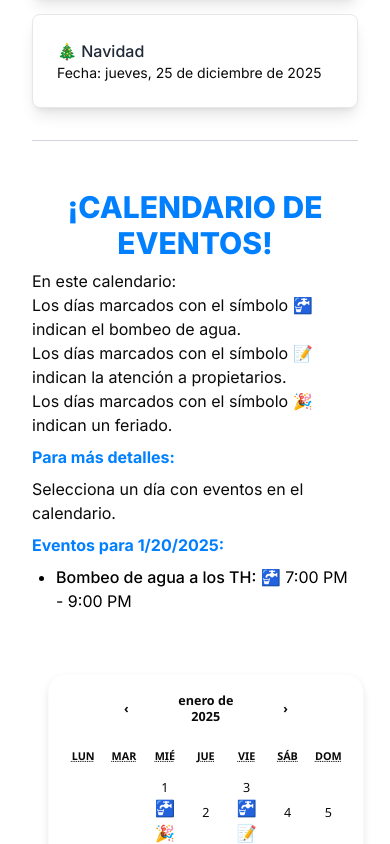
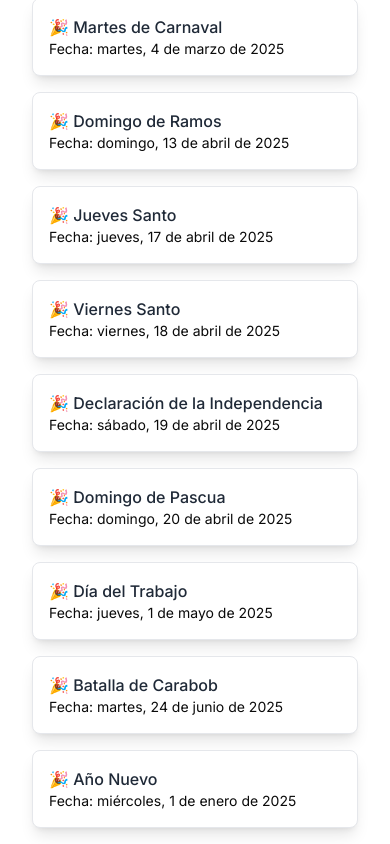
Before and after one commit to JanteWinkel/vista-azul-page, a Next.js app: page /calendario in a window 390 px wide. Shown: the part 840-1684 px from the top of the page. Built offline with nearby package versions, Linux system fonts and the light colour scheme.

Commit message:
agregados feriados hasta abril y mejoras calendario

```diff
--- a/app/calendario/calendario_components/eventos.tsx
+++ b/app/calendario/calendario_components/eventos.tsx
@@ -33,6 +33,15 @@ const recurringEvents: Event[] = [
 
 // Feriados
 const holidayEvents: Holiday[] = [
+    { date: new Date(2025, 2, 3), title: "Lunes de Carnaval", emoji: "🎉",},
+    { date: new Date(2025, 2, 4), title: "Martes de Carnaval", emoji: "🎉",},
+    { date: new Date(2025, 3, 13), title: "Domingo de Ramos", emoji: "🎉",},
+    { date: new Date(2025, 3, 17), title: "Jueves Santo", emoji: "🎉",},
+    { date: new Date(2025, 3, 18), title: "Viernes Santo", emoji: "🎉",},
+    { date: new Date(2025, 3, 19), title: "Declaración de la Independencia", emoji: "🎉",},
+    { date: new Date(2025, 3, 20), title: "Domingo de Pascua", emoji: "🎉",},
+    { date: new Date(2025, 4, 1), title: "Día del Trabajo", emoji: "🎉",},
+    { date: new Date(2025, 5, 24), title: "Batalla de Carabob", emoji: "🎉",},
     { date: new Date(2025, 0, 1), title: "Año Nuevo", emoji: "🎉" },
     { date: new Date(2025, 11, 25), title: "Navidad", emoji: "🎄" },
     // Agrega más feriados aquí si lo deseas
@@ -79,7 +88,7 @@ const EventSchedule = () => {
                     {holidayEvents.map((holiday, idx) => (
                         <li
                             key={idx}
-                            className="p-6 border border-gray-200 rounded-lg shadow-lg bg-white dark:bg-gray-800 dark:border-gray-600"
+                            className="p-4 border border-gray-200 rounded-lg shadow-lg bg-white dark:bg-gray-800 dark:border-gray-600"
                         >
                             <p className="font-medium text-gray-800 dark:text-gray-200">
                                 {holiday.emoji} {holiday.title}
--- a/app/calendario/page.tsx
+++ b/app/calendario/page.tsx
@@ -3,103 +3,171 @@
 import EventSchedule from "./calendario_components/eventos";
 import Footer from "@/components/footer";
 import { useState } from "react";
-import "react-calendar/dist/Calendar.css"; // Estilos predeterminados de react-calendar
-import "./calendar.css"; // Tus estilos personalizados
+import "react-calendar/dist/Calendar.css";
+import "./calendar.css";
 import dynamic from "next/dynamic";
 
 const Calendar = dynamic(() => import("react-calendar"), { ssr: false });
 
-// Definir los eventos recurrentes
 interface Event {
   title: string;
-    days: string[]; // Días de la semana en los que ocurre el evento
+  days: string[];
   time: string;
-    emoji: string;
+  color: string;
 }
 
 interface Holiday {
   date: Date;
   title: string;
-    emoji: string;
+  color: string;
 }
 
-// Eventos recurrentes
+// Definir eventos recurrentes con colores
 const recurringEvents: Event[] = [
   {
     title: "Bombeo de agua a los TH",
     days: ["Monday", "Wednesday", "Friday"],
     time: "7:00 PM - 9:00 PM",
-        emoji: "🚰",
+    color: "#3b82f6", // Azul
   },
   {
     title: "Atención a propietarios en oficina",
     days: ["Friday"],
     time: "3:00 PM - 5:00 PM",
-        emoji: "📝",
+    color: "#facc15", // Amarillo
   },
 ];
 
-// Eventos de feriados
+// Definir feriados con color morado
 const holidayEvents: Holiday[] = [
+  {
+    date: new Date(2025, 2, 3),
+    title: "Lunes de Carnaval",
+    color: "#a855f7",
+  },
+  {
+    date: new Date(2025, 2, 4),
+    title: "Martes de Carnaval",
+    color: "#a855f7",
+  },
+  {
+    date: new Date(2025, 3, 13),
+    title: "Domingo de Ramos",
+    color: "#a855f7",
+  },
+  {
+    date: new Date(2025, 3, 17),
+    title: "Jueves Santo",
+    color: "#a855f7",
+  },
+  {
+    date: new Date(2025, 3, 18),
+    title: "Viernes Santo",
+    color: "#a855f7",
+  },
+  {
+    date: new Date(2025, 3, 19),
+    title: "Declaración de la Independencia",
+    color: "#a855f7",
+  },
+  {
+    date: new Date(2025, 3, 20),
+    title: "Domingo de Pascua",
+    color: "#a855f7",
+  },
+  {
+    date: new Date(2025, 4, 1),
+    title: "Día del Trabajo",
+    color: "#a855f7",
+  },
+  {
+    date: new Date(2025, 5, 24),
+    title: "Batalla de Carabobo",
+    color: "#a855f7",
+  },
   {
     date: new Date(2025, 0, 1),
     title: "Año Nuevo",
-        emoji: "🎉",
+    color: "#a855f7",
   },
   {
     date: new Date(2025, 11, 25),
     title: "Navidad",
-        emoji: "🎉",
+    color: "#a855f7",
   },
-    // Agrega más feriados aquí si lo deseas
 ];
 
 const EventCalendar = () => {
   const [selectedDate, setSelectedDate] = useState<Date | null>(new Date());
 
-    // Función para obtener el contenido del día (si tiene evento)
+  // Función para obtener el contenido del día con colores divididos en partes
   const getTileContent = ({ date }: { date: Date }) => {
-        const eventsForDate: string[] = [];
+    const colors: string[] = [];
 
     // Buscar eventos recurrentes
     recurringEvents.forEach((event) => {
       const dayName = new Intl.DateTimeFormat("en-US", { weekday: "long" }).format(date);
       if (event.days.includes(dayName)) {
-                eventsForDate.push(event.emoji);
+        colors.push(event.color);
       }
     });
 
     // Buscar feriados
     holidayEvents.forEach((event) => {
       if (date.toDateString() === event.date.toDateString()) {
-                eventsForDate.push(event.emoji);
+        colors.push(event.color);
       }
     });
 
-        return eventsForDate.length > 0 ? (
-            <div className="text-lg">{eventsForDate.join(" ")}</div>
-        ) : null;
+    if (colors.length === 0) {
+      // Si no hay eventos, agregar un circulo sin color
+      return (
+        <div
+          className="w-8 h-8 flex items-center justify-center rounded-full text-white font-bold"
+          style={{
+            background: `linear-gradient(to bottom, transparent, transparent)`,
+          }}
+        >
+          {colors.length > 1 ? '' : null} {/* Corregido para no mostrar el número del día cuando hay varios eventos */}
+        </div>
+      );
+    }
+
+    // Si hay varios eventos, dividir el fondo en partes iguales
+    const backgroundImage = colors
+      .map((color, index) => {
+        const size = 100 / colors.length;
+        return `${color} ${size * index}% ${size * (index + 1)}%`;
+      })
+      .join(", ");
+
+    return (
+      <div
+        className="w-8 h-8 flex items-center justify-center rounded-full text-white font-bold"
+        style={{
+          background: `linear-gradient(to bottom, ${backgroundImage})`,
+        }}
+      >
+        {colors.length > 1 ? '' : null} {/* Corregido para no mostrar el número del día cuando hay varios eventos */}
+      </div>
+    );
   };
 
   return (
-        <div className="">
+    <div>
       <div className="max-w-6xl px-4 sm:px-6 lg:px-8 mx-auto">
-                <div>
         <EventSchedule />
-                </div>
-                <div className="flex flex-col md:flex-row p-4 md:py-4 max-w-6xl px-4 py-4 mx-auto sm:px-6 ">
-                    <div className="flex-1 ">
-                        <h1 className="text-3xl text-primary font-extrabold uppercase text-center ">
+        <div className="flex flex-col md:flex-row p-4 md:py-4 max-w-6xl px-4 py-4 mx-auto sm:px-6">
+          <div className="flex-1">
+            <h1 className="text-3xl text-primary font-extrabold uppercase text-center">
               ¡Calendario de eventos!
             </h1>
-                        <p className="my-2 ">
-                            En este calendario: <br />
-                            Los días marcados con el símbolo 🚰 indican el bombeo de agua. <br />
-                            Los días marcados con el símbolo 📝 indican la atención a propietarios.<br />
-                            Los días marcados con el símbolo 🎉 indican un feriado. <br />
+            <p className="my-2">
+              En este calendario:
+              <br /> 🔵 Días con bombeo de agua. <br /> 🟡 Atención a propietarios. <br /> 🟣 Feriados.
             </p>
             <p className="my-2 font-bold text-primary">Para más detalles:</p>
-                        <p className="my-2 ">Selecciona un día con eventos en el calendario.</p>
+            <p className="my-2">Selecciona un día con eventos en el calendario.</p>
 
             {selectedDate && (
               <div className="event-info">
@@ -115,15 +183,14 @@ const EventCalendar = () => {
                     )
                     .map((event, idx) => (
                       <li key={idx} className="text-black dark:text-white">
-                                                <span className="font-medium">{event.title}:</span> {event.emoji}{" "}
-                                                {event.time}
+                        <span className="font-medium">{event.title}:</span> {event.time}
                       </li>
                     ))}
                   {holidayEvents
                     .filter((event) => event.date.toDateString() === selectedDate?.toDateString())
                     .map((event, idx) => (
-                                            <li key={idx} className=" text-black dark:text-white">
-                                                <span className="font-medium">{event.title}:</span> {event.emoji}
+                      <li key={idx} className="text-black dark:text-white">
+                        <span className="font-medium">{event.title}</span>
                       </li>
                     ))}
                 </ul>
--- a/app/horarios/page.tsx
+++ b/app/horarios/page.tsx
@@ -62,7 +62,7 @@ const schedules: ScheduleItem[] = [
   },
   {
     area: "Música",
-    description: "Volumen moderado y respetando las normas. Aplica también a la música escuchada en cada townhouse.",
+    description: "Volumen moderado y respetando las normas. Aplica también a la música escuchada en cada TH.",
     schedules: [
       { day: "Lunes a Domingo", hours: "10:00 AM - 12:00 PM" },
     ],
@@ -75,7 +75,7 @@ const ScheduleComponent = () => {
       <div className="max-w-6xl px-4 sm:px-6 lg:px-8 mx-auto pt-8 mt-2">
 
         <h1 className="text-3xl text-primary font-extrabold uppercase text-center">Horarios de Uso</h1>
-        <p className="mt-4">Consulta aquí los horarios de uso para las áreas comunes y actividades del condominio. Recuerda respetar las normas y horarios establecidos para mantener la convivencia.</p>
+        <p className="mt-4">Consulta aquí los horarios de uso para las áreas comunes y actividades del condominio. Es importante respetar las normas y horarios establecidos para un mejor funcionamiento del condominio.</p>
         <div className="grid gap-8 md:grid-cols-2 lg:grid-cols-3 mt-8">
           {schedules.map((schedule, index) => (
             <div
--- a/app/page.tsx
+++ b/app/page.tsx
@@ -7,10 +7,13 @@ import BannerInfo from "@/components/banner-informacion";
 export default function Home() {
   return (
    <main >
+    <div className="max-w-6xl px-4 sm:px-6 lg:px-8 mx-auto">
      <BannerPerfil />
      <CarouselFotos />
      <BannerInfo />
      <Eventos />
+     </div>
+
      <Footer />
    </main>
    );
--- a/components/banner-perfil.tsx
+++ b/components/banner-perfil.tsx
@@ -10,7 +10,7 @@ const BannerPerfil = () => {
                 <div className=" ">
 
                     <div className="hidden sm:block">
-                        <h4 className="mt-2 text-5xl text-primary font-extrabold uppercase">¡Bienvenidos a Terrazas de Vista Azul! </h4>
+                        <h1 className=" text-4xl text-primary font-extrabold uppercase">¡Bienvenidos a Terrazas de Vista Azul! </h1>
                     </div>
 
                     <div className="block sm:hidden">
```
Lines whose indentation alone changed are shown as unchanged.
